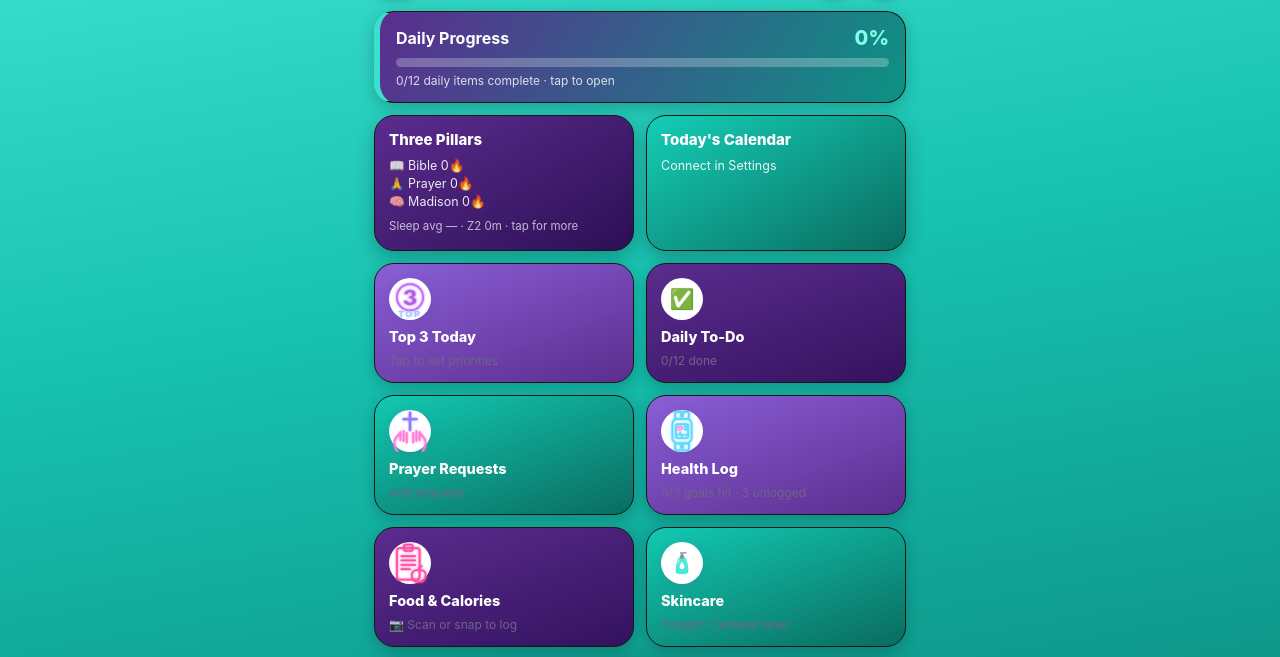
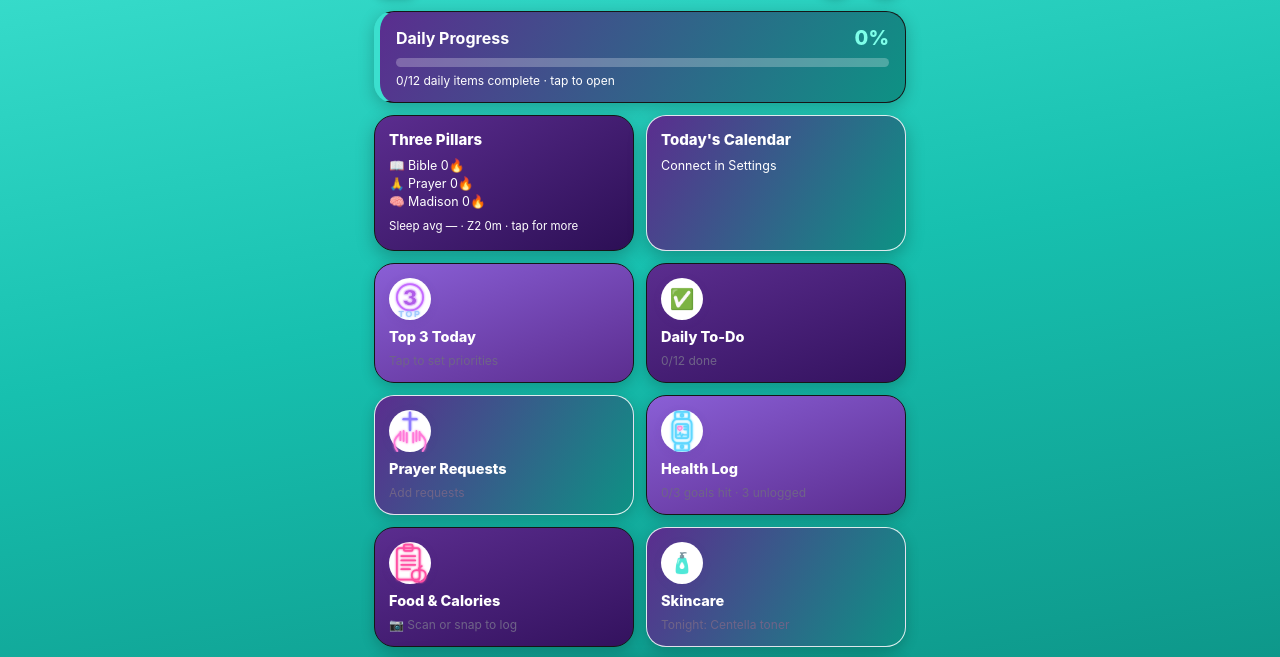
Before and after one commit to shoe113035/Life-Dashboard, a plain HTML site: page index.html in a window 1280 px wide. Shown: the part 64-721 px from the top of the page. Drawn offline with nearby package versions, Linux system fonts and the light colour scheme.

Commit message:
Add files via upload

```diff
--- a/index.html
+++ b/index.html
@@ -37,7 +37,7 @@ h1{font-size:24px;font-weight:800;color:#fff;letter-spacing:.01em;text-shadow:0
 /* ===== home grid ===== */
 .home{margin-top:14px}
 .sumstrip{background:linear-gradient(120deg,#5b2d8f,#0d9284);color:#fff;border-radius:20px;padding:14px 16px;box-shadow:0 4px 16px rgba(0,0,0,.22);cursor:pointer;margin-bottom:12px;border:1px solid var(--trim);border-left:6px solid #3bdfce}
-.sumstrip .bstat{color:rgba(255,255,255,.82)}
+.sumstrip .bstat{color:#fff}
 .sumstrip .big{color:#7effe9}
 .sumstrip .bar{background:rgba(255,255,255,.25)}
 .footer{margin:24px auto 6px;text-align:center;background:#fff;border-radius:22px;padding:20px 16px 16px;box-shadow:0 6px 20px rgba(0,0,0,.25);border:2px solid var(--trim)}
@@ -47,18 +47,18 @@ h1{font-size:24px;font-weight:800;color:#fff;letter-spacing:.01em;text-shadow:0
 .heroes{display:grid;grid-template-columns:1fr 1fr;gap:12px}
 .hero{border-radius:20px;padding:14px;color:#fff;min-height:136px;cursor:pointer;display:flex;flex-direction:column;gap:8px;box-shadow:0 6px 18px rgba(0,0,0,.25);border:1px solid var(--trim)}
 .hero.p{background:linear-gradient(150deg,#5b2d8f,#2c0f55)}
-.hero.t{background:linear-gradient(150deg,#14ceb6,#0a6c60)}
+.hero.t{background:linear-gradient(120deg,#5b2d8f,#0d9284);border:1.5px solid rgba(255,255,255,.85)}
 .hero .htitle{font-weight:800;font-size:15px}
-.hero .hline{font-size:12.5px;color:rgba(255,255,255,.9);line-height:1.45}
+.hero .hline{font-size:12.5px;color:#fff;line-height:1.45}
 .hero .hbig{font-size:22px;font-weight:800}
-.hero .hmut{color:rgba(255,255,255,.7);font-size:11.5px}
+.hero .hmut{color:#fff;font-size:11.5px}
 .blocks{display:grid;grid-template-columns:1fr 1fr;gap:12px;margin-top:12px}
 .block{border-radius:20px;padding:14px;cursor:pointer;min-height:118px;display:flex;flex-direction:column;gap:8px;box-shadow:0 4px 14px rgba(0,0,0,.2);border:1px solid var(--trim);color:#fff}
 .block .btitle{color:#fff}
-.block .bstat{color:rgba(255,255,255,.82)}
+.block .bstat{color:#fff}
 .block.bw{background:linear-gradient(160deg,#8a5fd6,#5b2d8f)}
 .block.bp{background:linear-gradient(160deg,#5b2d8f,#33125e)}
-.block.bt{background:linear-gradient(160deg,#12c9b2,#0a6c60)}
+.block.bt{background:linear-gradient(120deg,#5b2d8f,#0d9284);border:1.5px solid rgba(255,255,255,.85)}
 .block .bic{width:42px;height:42px;border-radius:50%;background:#fff;display:flex;align-items:center;justify-content:center;font-size:20px;box-shadow:0 2px 8px rgba(90,60,150,.14)}
 .block .btitle{font-weight:800;font-size:14.5px}
 .block .bstat{font-size:12px;color:var(--muted)}
@@ -302,7 +302,7 @@ ul.cal .t{color:var(--muted);font-size:12px;min-width:64px;font-variant-numeric:
     <div id="stretchGuide">
       <div style="border-radius:14px;padding:12px 14px;background:linear-gradient(120deg,#5b2d8f,#0d9284);color:#fff;margin-bottom:12px">
         <div style="font-weight:800;font-size:15px">Pick one each day</div>
-        <div style="font-size:12.5px;line-height:1.6;margin-top:4px;color:rgba(255,255,255,.92)">
+        <div style="font-size:12.5px;line-height:1.6;margin-top:4px;color:#fff">
         ⚡ <b>5-min morning:</b> cat-cow · 90/90 switches · half-kneeling psoas stretch · calf wall stretch · arch doming<br>
         🏃 <b>10-min post-run:</b> couch stretch · pigeon · both calf stretches · eccentric heel drops · plantar ball roll<br>
         🌙 <b>15-min evening:</b> the full list below, one body part at a time, top to bottom</div>
@@ -1390,7 +1390,7 @@ function renderSkin(mode){
     h+='<div class="summary-note" style="margin-top:0"><b>Morning — same 4 steps every single day,</b> right after your shower. Sunscreen is non-negotiable: even indoors, even cloudy.</div>';
     SKIN_WEEK.forEach((d,i)=>{
       h+='<div style="'+cardStyle(i)+'"><div style="font-weight:800;font-size:13.5px">☀️ '+d[0]+(i===todayIdx?' · TODAY':'')+'</div>'
-        +SKIN_AM.map(s=>'<div style="font-size:12px;line-height:1.55;margin-top:5px"><b>'+s[0]+'</b> — '+s[1]+'<br><span style="color:rgba(255,255,255,.82)">'+s[2]+'</span></div>').join('')
+        +SKIN_AM.map(s=>'<div style="font-size:12px;line-height:1.55;margin-top:5px"><b>'+s[0]+'</b> — '+s[1]+'<br><span style="color:#fff">'+s[2]+'</span></div>').join('')
         +'</div>';
     });
   } else {
@@ -1398,7 +1398,7 @@ function renderSkin(mode){
     SKIN_WEEK.forEach((d,i)=>{
       const t=SKIN_PM[d[1]];
       h+='<div style="'+cardStyle(i)+'"><div style="font-weight:800;font-size:13.5px">🌙 '+d[0]+' — '+t.name+(i===todayIdx?' · TONIGHT':'')+'</div>'
-        +t.steps.map(s=>'<div style="font-size:12px;line-height:1.55;margin-top:5px"><b>'+s[0]+'</b> — <span style="color:rgba(255,255,255,.85)">'+s[1]+'</span></div>').join('')
+        +t.steps.map(s=>'<div style="font-size:12px;line-height:1.55;margin-top:5px"><b>'+s[0]+'</b> — <span style="color:#fff">'+s[1]+'</span></div>').join('')
         +'</div>';
     });
     h+='<div class="summary-note" style="margin-top:10px"><b>Shave-day rules:</b> BHA the night before · shower first · cleanse before gel · Bevel clear gel, never foam · with the grain only · finish with Centella toner (no alcohol aftershave), then normal morning steps · fresh blade every 5–7 shaves.</div>';
@@ -2357,14 +2357,14 @@ function renderWorkout(){
     +'<div class="bstat" style="margin-top:4px"><b style="color:#fff">'+esc(d.phase)+'</b> emphasis · '+d.block+' · '+d.reps+' reps · 3 sets · '+d.rest+' rest</div>'
     +'<div class="bstat" style="margin-top:4px">Week '+p.week+' — '+wkWeekHint(p.week)+(p.cycle>1?' · cycle '+p.cycle:'')+'</div>'
     +'</div>';
-  html+='<div class="dayhdr" style="margin-top:14px">This month\'s sessions — rotate A → B → C</div>';
+  html+='<div class="dayhdr" style="margin-top:14px;color:#fff;text-shadow:0 1px 4px rgba(0,0,0,.25)">This month\'s sessions — rotate A → B → C</div>';
   html+='<div class="blocks" style="grid-template-columns:1fr">'+wkDayCard(p.month,'A')+wkDayCard(p.month,'B')+wkDayCard(p.month,'C')+'</div>';
   html+='<div class="blocks" style="margin-top:12px">'
     +blockHtml('sec-wkprogram','📅','Full 12-Month Plan','Browse every phase & month','bp')
     +blockHtml('sec-wksettings','⚙️','Program Start', st.toLocaleDateString('en-US',{month:'short',day:'numeric',year:'numeric'}),'bt')
     +'</div>';
-  html+='<div class="card" style="margin-top:12px;background:linear-gradient(160deg,#5b2d8f,#0a6c60);border-color:var(--trim)"><h2 style="color:#c9f2ea">Home-Gym Program <span style="font-weight:400;text-transform:none;letter-spacing:0;color:rgba(255,255,255,.7);font-size:12px">John Schuster</span></h2>'
-    +'<div style="font-size:12px;line-height:1.6;color:rgba(255,255,255,.88)">Upper-body priority · Achilles-safe (no explosive work) · never above 15 reps · 3 sets on everything.<br>'
+  html+='<div class="card" style="margin-top:12px;background:linear-gradient(160deg,#5b2d8f,#0a6c60);border-color:var(--trim)"><h2 style="color:#c9f2ea">Home-Gym Program <span style="font-weight:400;text-transform:none;letter-spacing:0;color:#fff;font-size:12px">John Schuster</span></h2>'
+    +'<div style="font-size:12px;line-height:1.6;color:#fff">Upper-body priority · Achilles-safe (no explosive work) · never above 15 reps · 3 sets on everything.<br>'
     +'<b style="color:#fff">Gear:</b> dumbbells · barbell + rack · bands · bench · pull-up bar · landmine.<br>'
     +'<b style="color:#fff">Stages alternate monthly:</b> odd = Stage 1 (8–10 reps, 60s) · even = Stage 3 (12–15 reps, 45s).</div></div>';
   document.getElementById('home-workout').innerHTML=html;
--- a/sw.js
+++ b/sw.js
@@ -1,4 +1,4 @@
-const CACHE = 'life-dash-v15';
+const CACHE = 'life-dash-v17';
 const ASSETS = [
   './index.html',
   './manifest.webmanifest',
```
